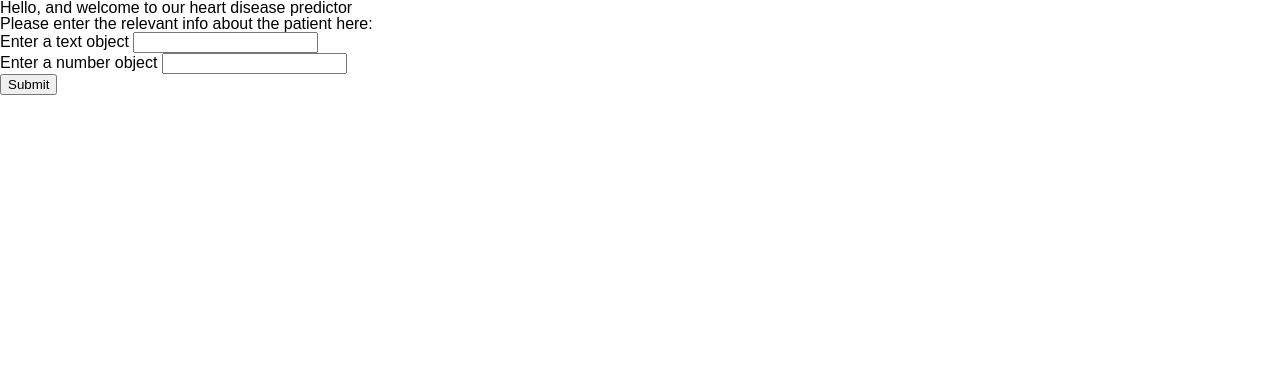
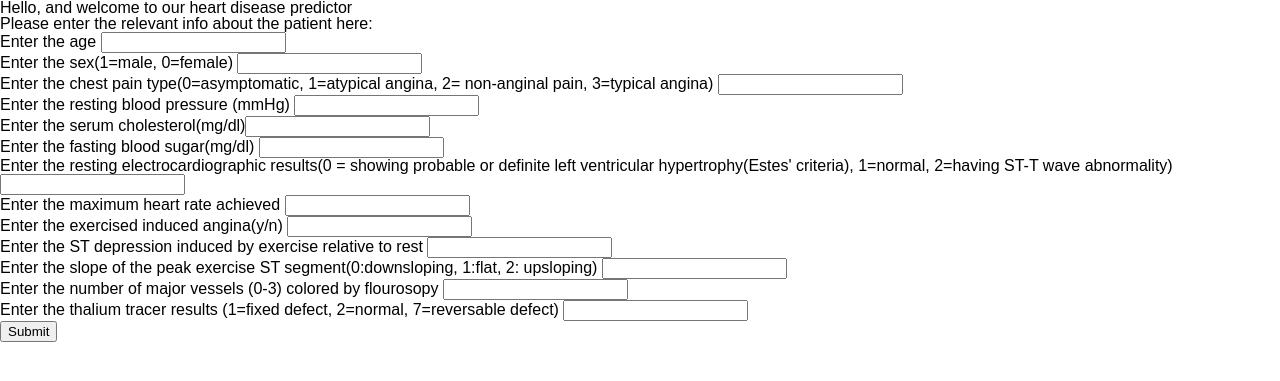
Before and after one commit to cat-castle-99/ECS171Proj, a Flask app: page / in a window 1280 px wide. Shown: the top 381 px of the page. Run offline with Flask 2, Linux system fonts and the light colour scheme; some libraries are stand-ins or nearby versions.

Commit message:
Expanded input + error checking
Expanded input values to reflect dataset features
added some error checking for certain values
TODO:
change oldpeak so it can accept a decimal value
convert from numeric string to numeric
integrate model

```diff
--- a/ECS171_Group_Proj/server.py
+++ b/ECS171_Group_Proj/server.py
@@ -10,10 +10,24 @@ app = Flask(__name__)
 
 
 #Upper just capitalizes the message
-def do_something(text1,text2):
-   text1 = text1.upper()
-   combine = text1 + text2
-   return combine
+def checkValid(sex, ch, restecg, exang, slope, ca ,thal):
+    invalidAttributes = []
+    if sex not in ['0','1']:
+        invalidAttributes.append('sex')
+    if ch not in ['0', '1', '2', '3']:
+        invalidAttributes.append('chest pain')
+    if restecg not in ['0', '1', '2']:
+        invalidAttributes.append('resting electrocardiographic results')
+    if exang not in ['y', 'n']:
+        invalidAttributes.append('exercise induced angina')
+    if slope not in ['0', '1', '2']:
+        invalidAttributes.append('slope')
+    if ca not in ['0', '1', '2', '3']:
+        invalidAttributes.append('colored major vessels')
+    if thal not in ['1', '2', '7']:
+        invalidAttributes.append('thalium tracer')
+    print(invalidAttributes)
+    return invalidAttributes
 
 #The app.route references the url referenced, yes AJAX requests are using the url to make the HTTP request
 #this means that everytime you type a url you're also making an HTTP request
@@ -28,15 +42,45 @@ def home():
 #on that note, the request referenced here is a data structure that contains relevant information sent with the HTTP request, including our JSON
 #therefore: request.form = the JSON we sent
 def my_form_post():
-    text1 = request.form['categ1']
-    text2 = request.form['numer1']
-    combine = do_something(text1,text2)
+    age = request.form['age']
+    sex = request.form['sex']
+    ch = request.form['ch']
+    trestbps = request.form['trestbps']
+    chol = request.form['chol']
+    fbs = request.form['fbs']
+    restecg = request.form['restecg']
+    thalach = request.form['thalach']
+    exang = request.form['exang']
+    oldpeak = request.form['oldpeak']
+    slope = request.form['slope']
+    ca = request.form['ca']
+    thal = request.form['thal']
+
+    #need to check validity of sex, ch, restecg, exang, slope, ca, thal
+    #FIXME: need to also check that oldpeak is a proper decimal
+    invalidFeat = checkValid(sex, ch, restecg, exang, slope, ca ,thal)
     #Data is sent to and from the sides as a JSON. In this example, it's just sending the combined form of our input back to the client side
     #In the future, we'll replace that do_someething() function with a function that parses the JSON for the model
     #Then, after running the model, we'll put the output from the model into a new JSON that we'll send back to the client-side
-    result = {
-        "output": combine
-    }
+    if invalidFeat:
+        #some value is incorrect
+        print("Something was found to be incorrect")
+        tempString = ''
+        for i in invalidFeat:
+            tempString += i
+            tempString += ', '
+        tempString = tempString[:-2]
+        result = {
+            "output1": "There are some problems with inputs for ",
+            "output2": tempString
+        }
+    #FIXME: change this to the part where we input the data into the model, and put result of model in output
+    #o yea also? need to change exang to something numerical maybes
+    else:
+        print("All seems to be well")
+        result = {
+            "output": "All good"
+        }
     result = {str(key): value for key, value in result.items()}
     return jsonify(result=result)
 
--- a/ECS171_Group_Proj/templates/index.html
+++ b/ECS171_Group_Proj/templates/index.html
@@ -15,8 +15,19 @@
   <script>
     function sendData() {
     //classes are always referenced with '.CLASS_NAME', id's always referenced with '#ID_NAME'
-    var c1= $('#categorical1').val();
-    var n1= $('#numerical1').val();
+    var age= $('#age').val();
+    var sex= $('#sex').val();
+    var ch= $('#ch').val();
+    var trestbps= $('#trestbps').val();
+    var chol= $('#chol').val();
+    var fbs= $('#fbs').val();
+    var restecg= $('#restecg').val();
+    var thalach= $('#thalach').val();
+    var exang= $('#exang').val();
+    var oldpeak= $('#oldpeak').val();
+    var slope= $('#slope').val();
+    var ca= $('#ca').val();
+    var thal= $('#thal').val();
     //an ajax post request is a HTTP request sent from the client-side(our View) to the the server-side(our Controller)
     //an ajax post request is expected to send data/information with it--in our case, a JSON with all the user input
     //another type of ajax request is a get request--this is usually a request for data to be returned, and does not generally also send data
@@ -24,8 +35,20 @@
                   url: "/getModelOutput",
                   type: "POST",
                   //obviously should add more data to the JSON, and specify by feature name
-                  data: {categ1:c1,
-                  numer1:n1}
+                  data: {age:age,
+                    sex:sex,
+                    ch:ch,
+                    trestbps:trestbps,
+                    chol:chol,
+                    fbs:fbs,
+                    restecg:restecg,
+                    thalach:thalach,
+                    exang:exang,
+                    oldpeak:oldpeak,
+                    slope:slope,
+                    ca:ca,
+                    thal:thal
+                  }
               }).done(function(response) {
                 //This functin grabs the results of our operation. We may have incentive to separate these in the future
                 //If we do separate these, this function would then become part of an ajax GET request, as we're asking the server to get the output from the model
@@ -53,8 +76,20 @@
         <ul>
             <!--id's must be unique, should be the feature ids-->
             <!--li = list item, the input tag represents a generic user input object, the type parameter allows us to limit what the user can enter-->
-            <li class = "dataEntry">Enter a text object <input type ="text" id = "categorical1"></input></li>
-            <li class = "dataEntry">Enter a number object <input type ="number" id = "numerical1"></input></li>
+            <li class = "dataEntry">Enter the age <input type ="number" id = "age"></input></li>
+            <li class = "dataEntry">Enter the sex(1=male, 0=female) <input type ="number" id = "sex"></input></li>
+            <li class = "dataEntry">Enter the chest pain type(0=asymptomatic, 1=atypical angina, 2= non-anginal pain, 3=typical angina) <input type ="number" id = "ch"></input></li>
+            <li class = "dataEntry">Enter the resting blood pressure (mmHg) <input type ="number" id = "trestbps"></input></li>
+            <li class = "dataEntry">Enter the serum cholesterol(mg/dl)<input type ="number" id = "chol"></input></li>
+            <li class = "dataEntry">Enter the fasting blood sugar(mg/dl) <input type ="number" id = "fbs"></input></li>
+            <li class = "dataEntry">Enter the resting electrocardiographic results(0 = showing probable or definite left ventricular hypertrophy(Estes' criteria), 1=normal, 2=having ST-T wave abnormality) <input type ="number" id = "restecg"></input></li>
+            <li class = "dataEntry">Enter the maximum heart rate achieved <input type ="number" id = "thalach"></input></li>
+            <li class = "dataEntry">Enter the exercised induced angina(y/n) <input type ="text" id = "exang"></input></li>
+            <!--FIXME: Oldpeak may need to be changed to text so we can accept decimal values-->
+            <li class = "dataEntry">Enter the ST depression induced by exercise relative to rest <input type ="number" id = "oldpeak"></input></li>
+            <li class = "dataEntry">Enter the slope of the peak exercise ST segment(0:downsloping, 1:flat, 2: upsloping) <input type ="number" id = "slope"></input></li>
+            <li class = "dataEntry">Enter the number of major vessels (0-3) colored by flourosopy <input type ="number" id = "ca"></input></li>
+            <li class = "dataEntry">Enter the thalium tracer results (1=fixed defect, 2=normal, 7=reversable defect) <input type ="number" id = "thal"></input></li>
         </ul>
         <!--The submit button will be what calls our function--the user is expected to enter all(?) the information before submitting-->
         <button id="submit" onclick="sendData()">Submit</button>
```
